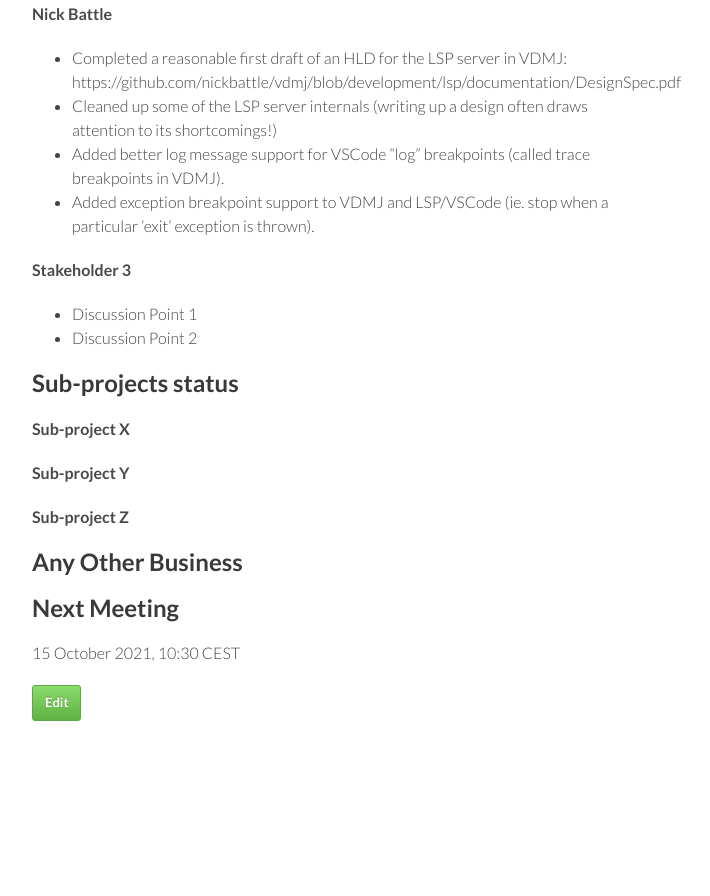
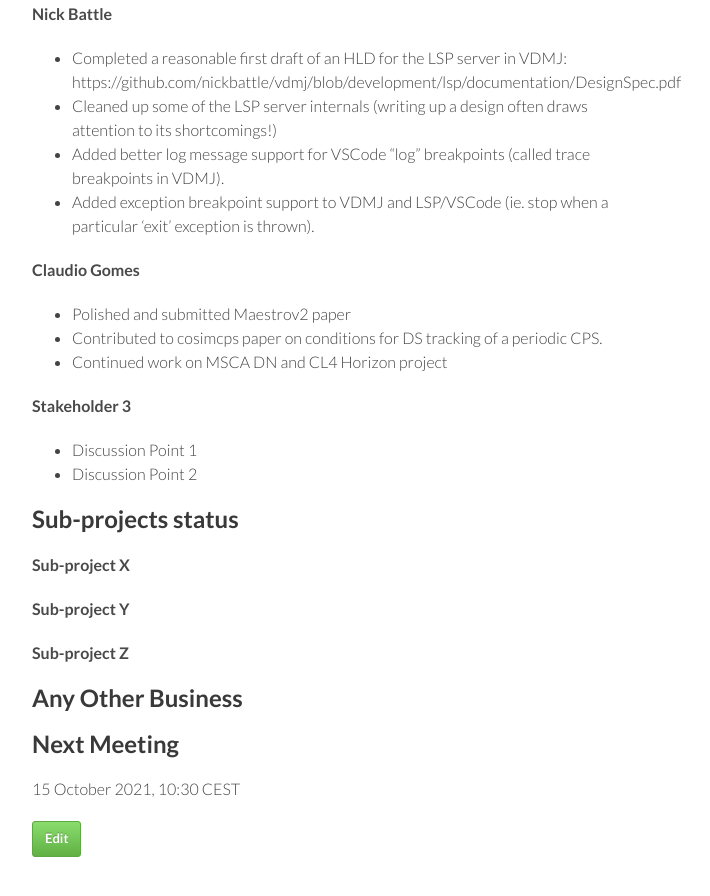
Before and after one commit to digitaltwincentre/digitaltwincentre.github.io, a Jekyll site: the page built from _biweeklies/Biweekly-46.md, in a window 1280 px wide and 900 px high, scrolled down 1167 px. Shown: the top 896 px of the window, without its empty margins (418-1128 px from the left). Built offline with Jekyll 4.4.1, drawn with Linux system fonts in a browser that asks for light colours; nearby versions of some CDN libraries.

Commit message:
Update Biweekly-46.md

```diff
--- a/_biweeklies/Biweekly-46.md
+++ b/_biweeklies/Biweekly-46.md
@@ -59,6 +59,11 @@ date: 1 October 2021, 1030 CEST
 * Added better log message support for VSCode "log" breakpoints (called trace breakpoints in VDMJ).
 * Added exception breakpoint support to VDMJ and LSP/VSCode (ie. stop when a particular 'exit' exception is thrown).
 
+#### Claudio Gomes
+* Polished and submitted Maestrov2 paper
+* Contributed to cosimcps paper on conditions for DS tracking of a periodic CPS.
+* Continued work on MSCA DN and CL4 Horizon project
+
 #### Stakeholder 3
 * Discussion Point 1
 * Discussion Point 2
```
